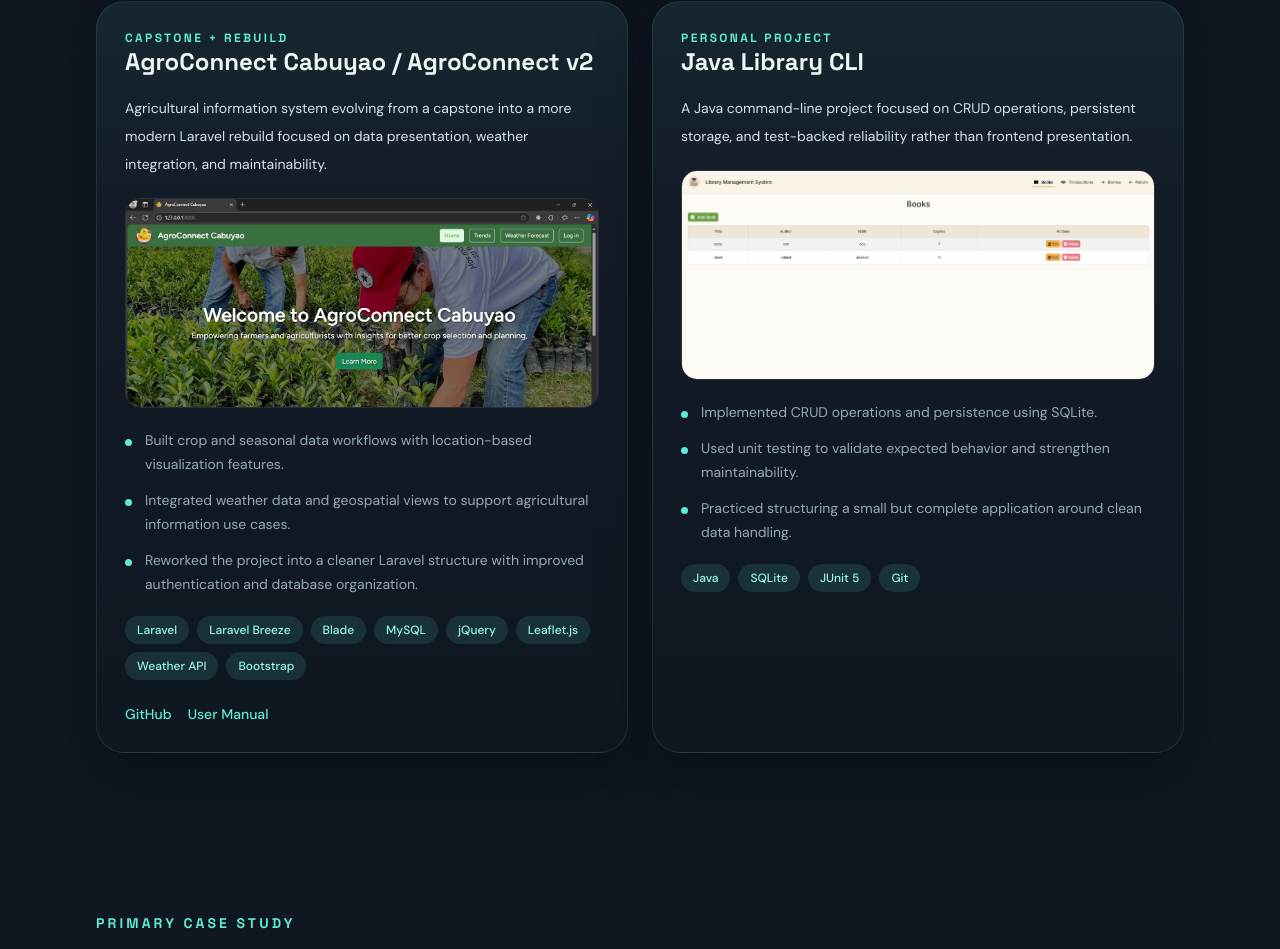
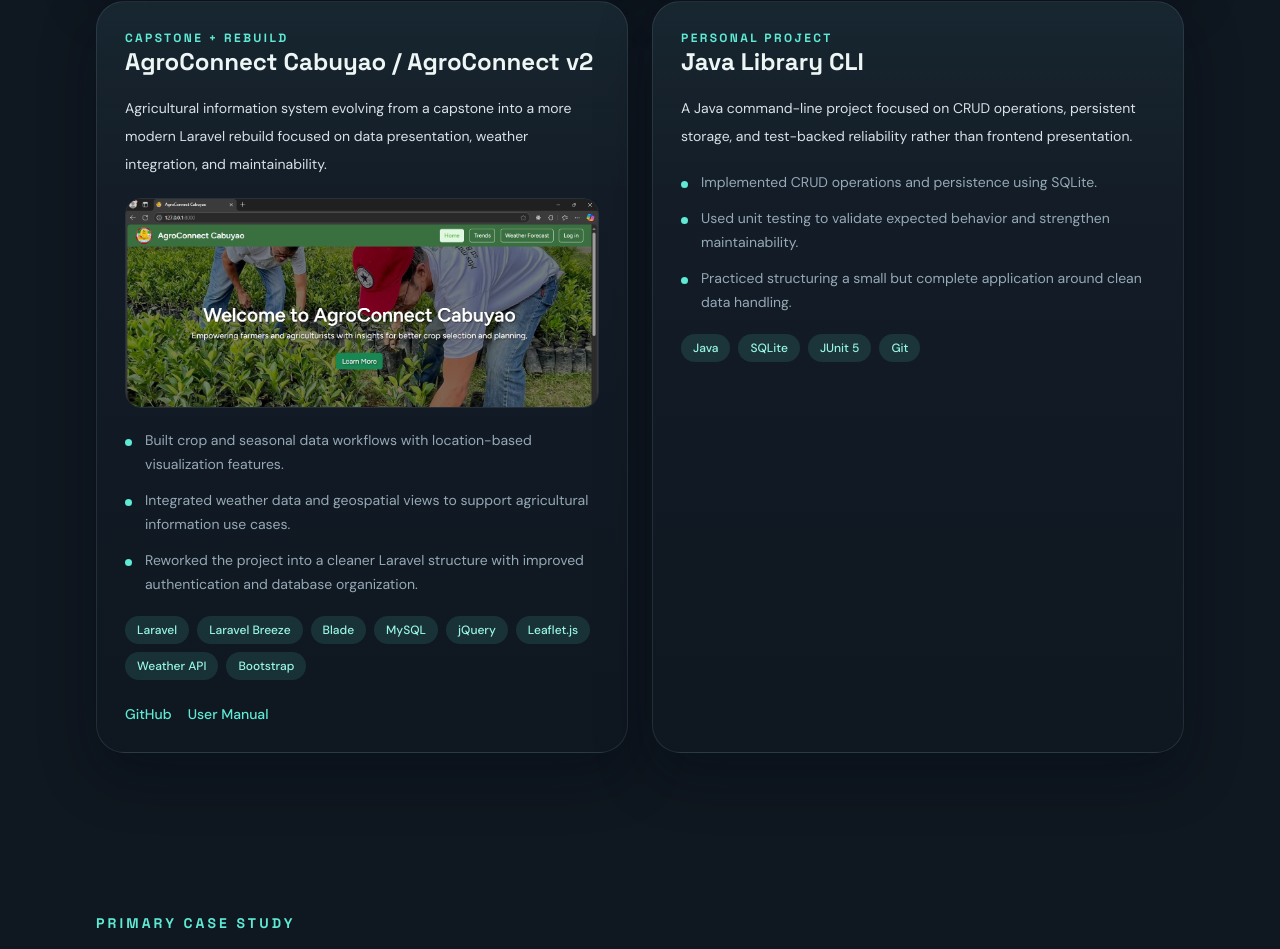
Before and after one commit to mamplata/webdev_portfolio, a Vue app: page / in a window 1280 px wide. Shown: the part 2476-3425 px from the top of the page. Built offline with nearby package versions, Linux system fonts and the light colour scheme.

Commit message:
Fix gh-pages deployment

```diff
--- a/src/portfolio.js
+++ b/src/portfolio.js
@@ -111,8 +111,7 @@ const portfolio = {
         "Implemented CRUD operations and persistence using SQLite.",
         "Used unit testing to validate expected behavior and strengthen maintainability.",
         "Practiced structuring a small but complete application around clean data handling."
-      ],
-      imageLink: "images/library1.png"
+      ]
     }
   ],
   hmisCaseStudy: {
```
